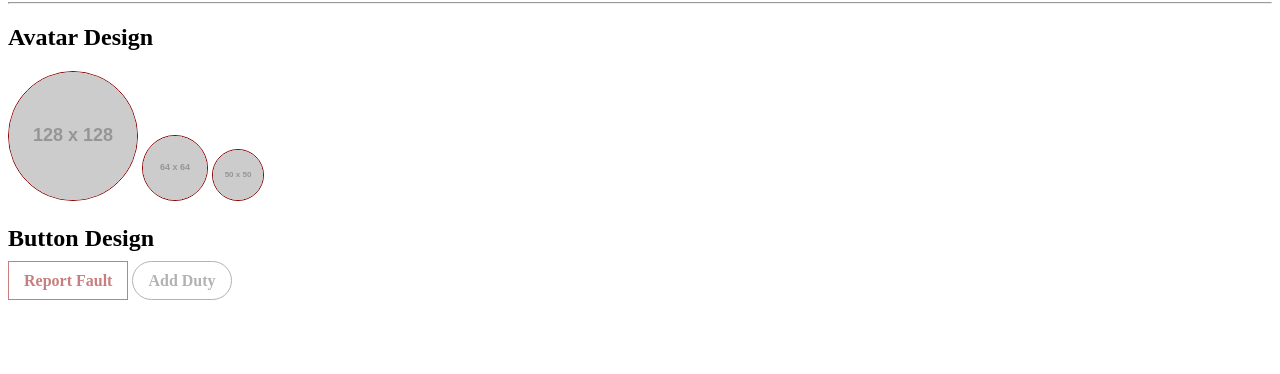
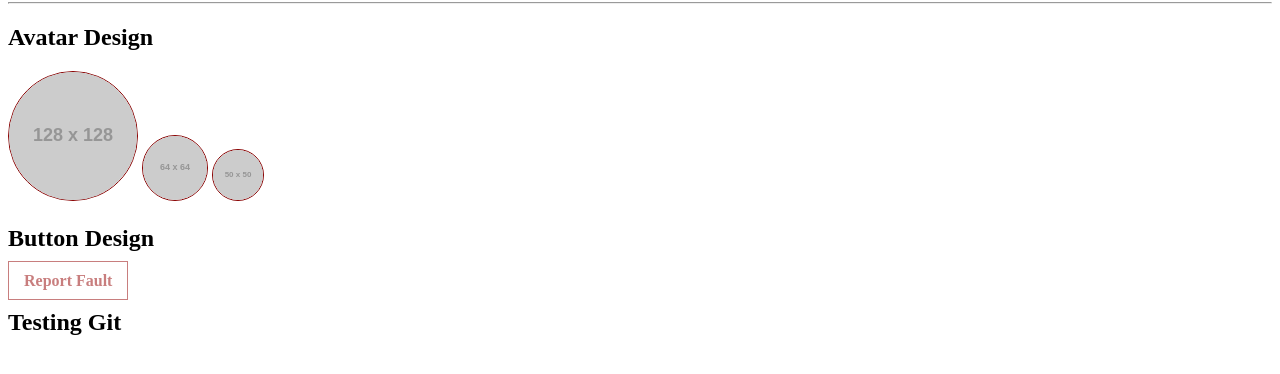
Before and after one commit to dembaremba/training, a plain HTML site: page index.html in a window 1280 px wide. Shown: the part 78-452 px from the top of the page. Drawn offline with Linux system fonts and the light colour scheme; placeholder pictures from the web are drawn by us.

Commit message:
added Git test

```diff
--- a/index.html
+++ b/index.html
@@ -16,6 +16,6 @@
     <img src="http://placehold.it/50x50" class="avatar-small"/>
     <h2> Button Design</h2>
     <a href="#" class="btn-square">Report Fault</a>
-    <a href="#" class="btn-rounded">Add Duty</a>
+<h2>Testing Git</h2>
 </body>
 </html>
```
